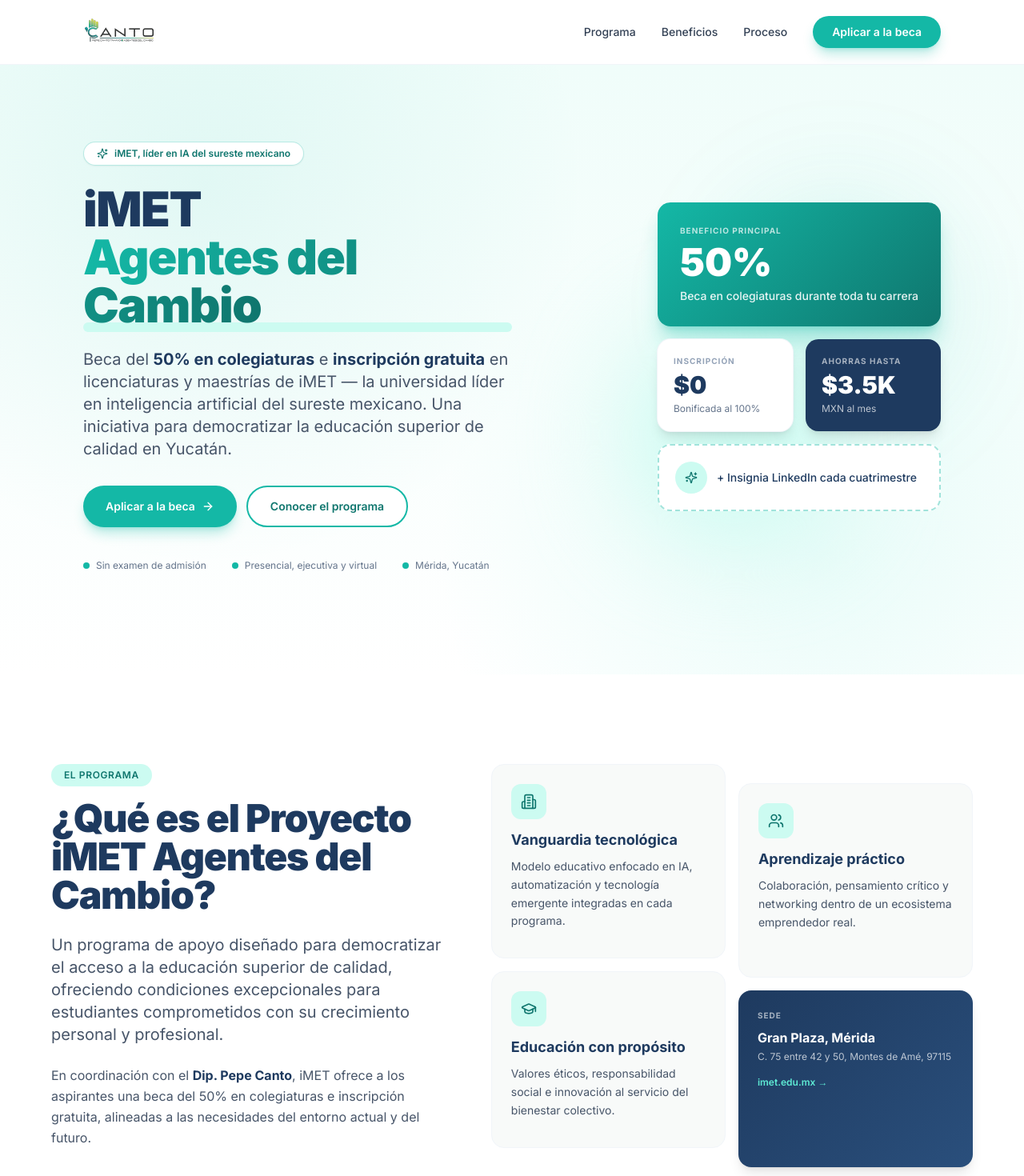
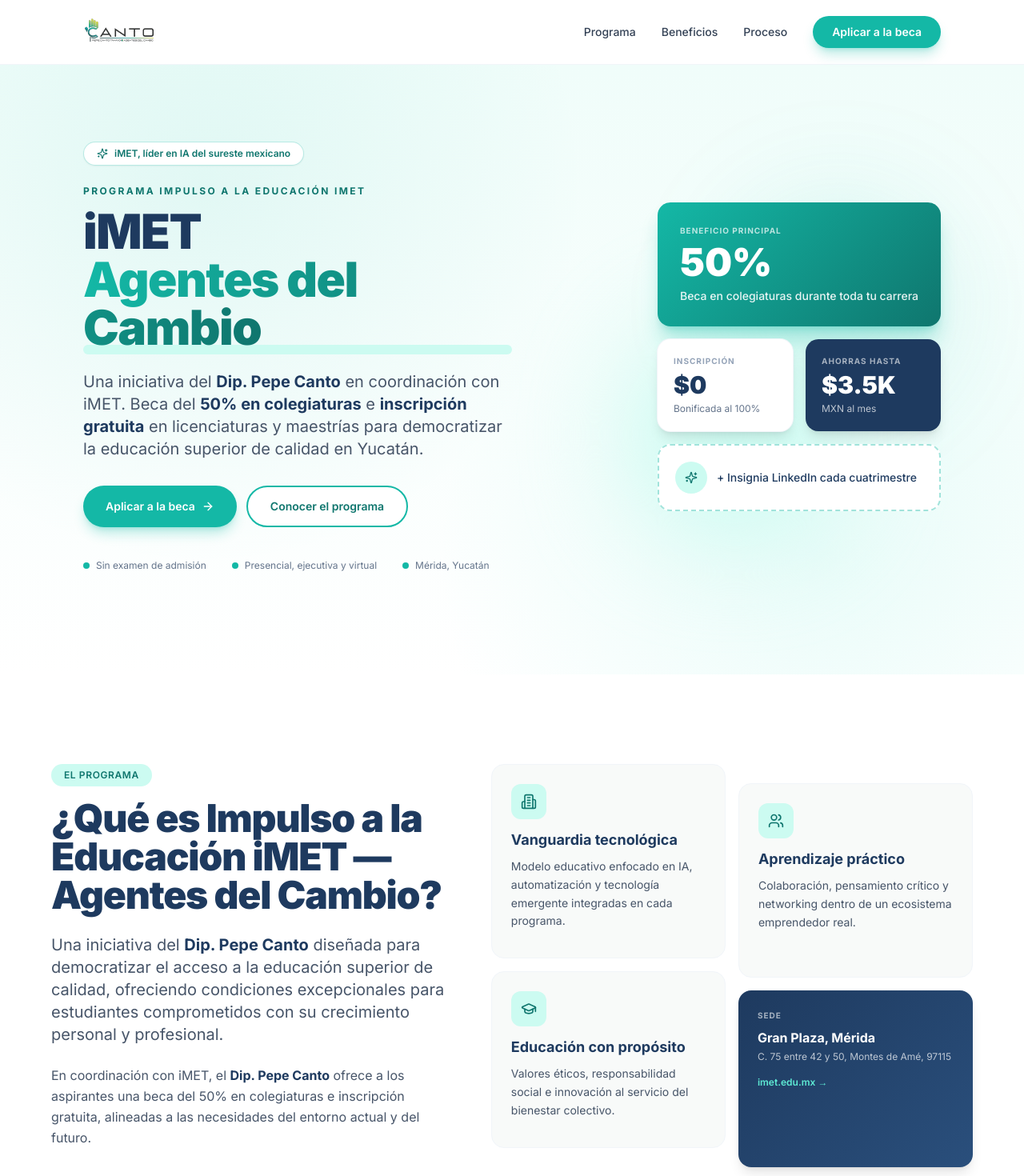
Before and after one commit to juanresendizarellano-ai/imet-agentes-del-cambio, a Next.js app: page / in a window 1280 px wide. Shown: the top 1470 px of the page at 80% size. Built offline with nearby package versions, Linux system fonts and the light colour scheme.

Commit message:
Reframe: programa como iniciativa del Dip. Pepe Canto + título oficial

```diff
--- a/app/layout.tsx
+++ b/app/layout.tsx
@@ -2,13 +2,13 @@
 import "./globals.css";
 
 export const metadata: Metadata = {
-  title: "iMET Agentes del Cambio | Beca Impulso a la Educación",
+  title: "Impulso a la Educación iMET — Agentes del Cambio",
   description:
-    "Aplica al programa Agentes del Cambio de iMET en coordinación con el Dip. Pepe Canto. 50% de beca, inscripción gratuita y acceso total a iMET Academy.",
+    "Iniciativa del Dip. Pepe Canto en coordinación con iMET. Beca del 50% en colegiaturas e inscripción gratuita en licenciaturas y maestrías.",
   openGraph: {
-    title: "iMET Agentes del Cambio",
+    title: "Impulso a la Educación iMET — Agentes del Cambio",
     description:
-      "Beca del 50% e inscripción gratuita en licenciaturas y maestrías de iMET.",
+      "Beca del 50% en colegiaturas e inscripción gratuita en licenciaturas y maestrías de iMET. Iniciativa del Dip. Pepe Canto.",
     type: "website",
     locale: "es_MX",
   },
--- a/components/AboutProgram.tsx
+++ b/components/AboutProgram.tsx
@@ -8,17 +8,18 @@
           <div>
             <div className="eyebrow mb-4">El programa</div>
             <h2 className="heading-lg mb-5 sm:mb-6">
-              ¿Qué es el Proyecto iMET Agentes del Cambio?
+              ¿Qué es Impulso a la Educación iMET — Agentes del Cambio?
             </h2>
             <p className="lead mb-5 sm:mb-6">
-              Un programa de apoyo diseñado para democratizar el acceso a la
-              educación superior de calidad, ofreciendo condiciones excepcionales
-              para estudiantes comprometidos con su crecimiento personal y
-              profesional.
+              Una iniciativa del{" "}
+              <strong className="text-imet-navy">Dip. Pepe Canto</strong>{" "}
+              diseñada para democratizar el acceso a la educación superior de
+              calidad, ofreciendo condiciones excepcionales para estudiantes
+              comprometidos con su crecimiento personal y profesional.
             </p>
             <p className="text-base leading-relaxed text-slate-600">
-              En coordinación con el{" "}
-              <strong className="text-imet-navy">Dip. Pepe Canto</strong>, iMET
+              En coordinación con iMET, el{" "}
+              <strong className="text-imet-navy">Dip. Pepe Canto</strong>{" "}
               ofrece a los aspirantes una beca del 50% en colegiaturas e
               inscripción gratuita, alineadas a las necesidades del entorno
               actual y del futuro.
--- a/components/Footer.tsx
+++ b/components/Footer.tsx
@@ -78,8 +78,8 @@
 
         <div className="mt-12 flex flex-col items-start justify-between gap-3 border-t border-white/10 pt-8 text-xs text-white/50 sm:flex-row sm:items-center">
           <div>
-            © {new Date().getFullYear()} iMET. En coordinación con el equipo
-            del Dip. Pepe Canto Tamayo.
+            © {new Date().getFullYear()} Programa Impulso a la Educación iMET — Agentes del Cambio.
+            Iniciativa del Dip. Pepe Canto en coordinación con iMET.
           </div>
           <div>Hecho con compromiso por la educación de Yucatán.</div>
         </div>
--- a/components/Hero.tsx
+++ b/components/Hero.tsx
@@ -14,6 +14,10 @@
               <span className="truncate">iMET, líder en IA del sureste mexicano</span>
             </div>
 
+            <div className="mb-3 text-[10px] font-bold uppercase tracking-[0.2em] text-imet-aqua-dark sm:text-xs">
+              Programa Impulso a la Educación iMET
+            </div>
+
             <h1 className="heading-xl mb-5 sm:mb-6">
               iMET{" "}
               <span className="relative inline-block">
@@ -25,11 +29,13 @@
             </h1>
 
             <p className="lead mb-7 max-w-xl sm:mb-8">
-              Beca del <strong className="text-imet-navy">50% en colegiaturas</strong>{" "}
-              e <strong className="text-imet-navy">inscripción gratuita</strong> en
-              licenciaturas y maestrías de iMET — la universidad líder en
-              inteligencia artificial del sureste mexicano. Una iniciativa para
-              democratizar la educación superior de calidad en Yucatán.
+              Una iniciativa del{" "}
+              <strong className="text-imet-navy">Dip. Pepe Canto</strong>{" "}
+              en coordinación con iMET. Beca del{" "}
+              <strong className="text-imet-navy">50% en colegiaturas</strong>{" "}
+              e <strong className="text-imet-navy">inscripción gratuita</strong>{" "}
+              en licenciaturas y maestrías para democratizar la educación superior
+              de calidad en Yucatán.
             </p>
 
             <div className="flex flex-col gap-3 sm:flex-row">
--- a/components/Stages.tsx
+++ b/components/Stages.tsx
@@ -17,10 +17,10 @@
   {
     number: "02",
     icon: Users2,
-    title: "Evaluación del comité seleccionador",
+    title: "Evaluación del comité",
     timing: "1 a 2 semanas",
     description:
-      "El comité seleccionador de iMET, en coordinación con el equipo del Dip. Pepe Canto, revisa tu solicitud y evalúa tu candidatura para el programa.",
+      "El comité evaluador del programa revisa tu solicitud y evalúa tu candidatura para definir si cumples con el perfil que busca Agentes del Cambio.",
     bullets: [
       "Revisión de solicitud",
       "Validación de perfil y compromiso",
```
